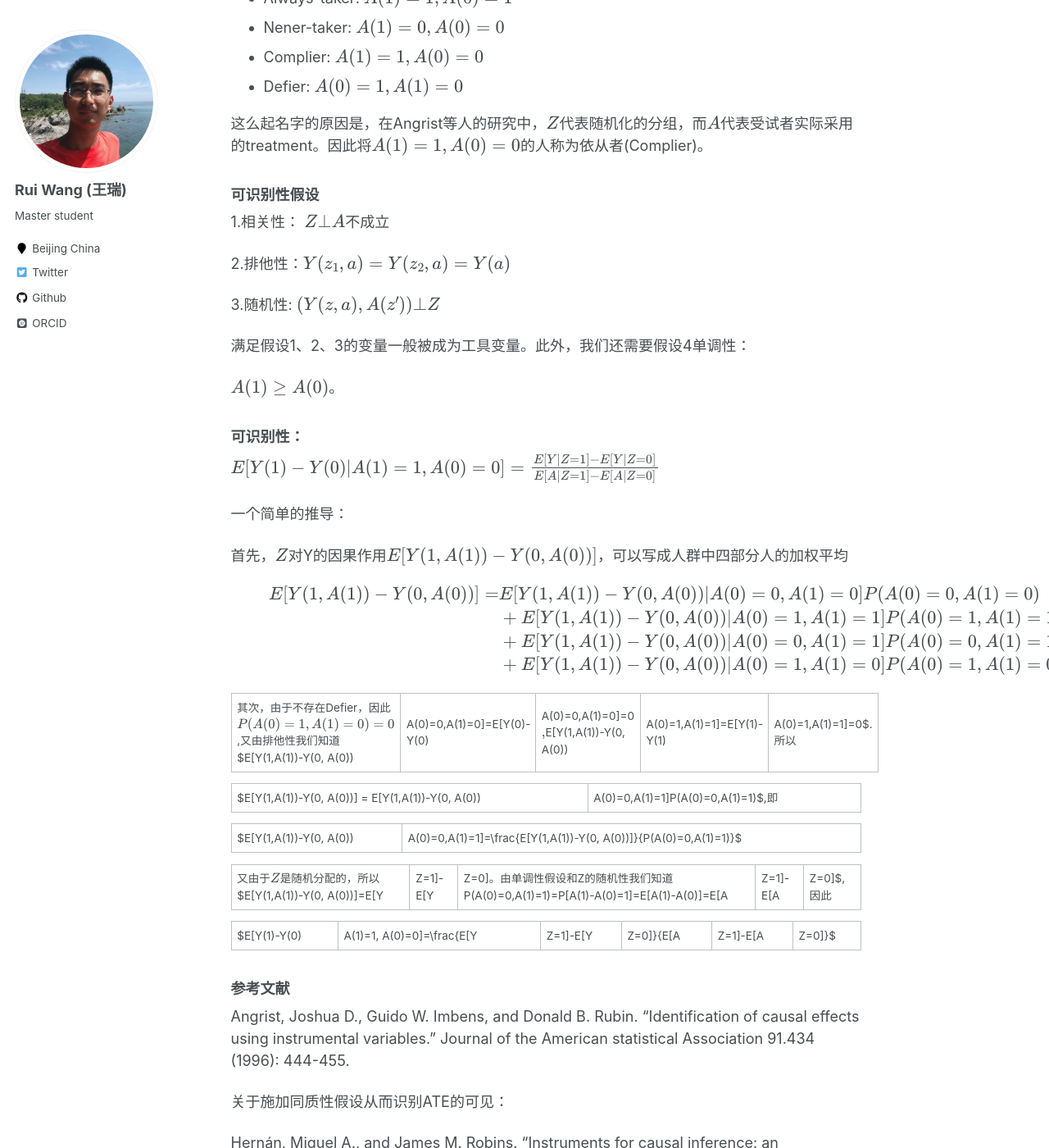
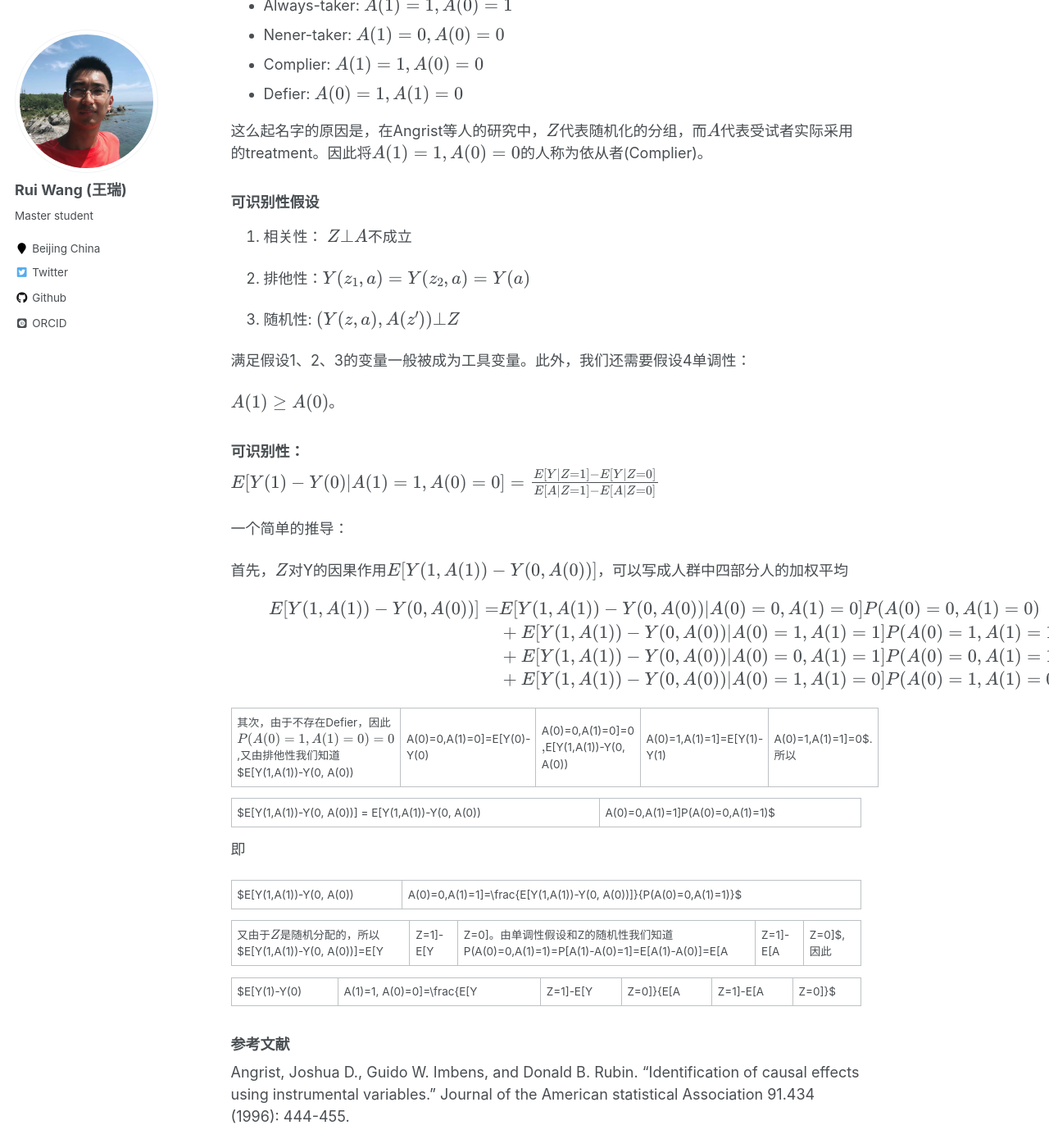
Before and after one commit to wangrui24/wangrui24, a Jekyll site: the page built from _posts/2022-07-12-blog-post-4.md, in a window 1280 px wide and 1400 px high, scrolled down 3992 px. Shown: the whole window at 82% size. Built offline with Jekyll 4.4.1, drawn with Linux system fonts in a browser that asks for light colours; some web fonts are replaced; formulas are drawn with MathJax 3; some of the changed text lies outside the part shown.

Commit message:
更改测试

```diff
--- a/_posts/2022-07-12-blog-post-4.md
+++ b/_posts/2022-07-12-blog-post-4.md
@@ -23,9 +23,9 @@ $\bot$：独立
 平均因果效应（Average Treatment Effect，ATE），即$E[Y(1)-Y(0)]$
 
 ### 可识别性假设：
-1.Consistency：$Y(a)=Y$如果$A=a$，其中$a$取值0或1
+1. Consistency：$Y(a)=Y$, 如果$A=a$，其中$a$取值0或1
 
-2.随机化实验：$Y(a)\bot A$
+2. 随机化实验：$Y(a)\bot A$
 
 ### 可识别性：
 $E[Y(a)]=E[Y(a)|A=a]=E[Y|A=a]$
@@ -143,11 +143,11 @@ $E[Y(1)-Y(0)|A(1)=1, A(0)=0]$
 这么起名字的原因是，在Angrist等人的研究中，$Z$代表随机化的分组，而$A$代表受试者实际采用的treatment。因此将$A(1)=1, A(0)=0$的人称为依从者(Complier)。
 
 ### 可识别性假设
-1.相关性： $Z\bot A$不成立
+1. 相关性： $Z\bot A$不成立
 
-2.排他性：$Y(z_1,a)=Y(z_2,a)=Y(a)$
+2. 排他性：$Y(z_1,a)=Y(z_2,a)=Y(a)$
 
-3.随机性: $(Y(z,a), A(z'))\bot Z$
+3. 随机性: $(Y(z,a), A(z'))\bot Z$
 
 满足假设1、2、3的变量一般被成为工具变量。此外，我们还需要假设4单调性：
 
@@ -171,7 +171,9 @@ $$
 
 其次，由于不存在Defier，因此$P(A(0)=1,A(1)=0)=0$,又由排他性我们知道$E[Y(1,A(1))-Y(0, A(0))|A(0)=0,A(1)=0]=E[Y(0)-Y(0)|A(0)=0,A(1)=0]=0$, $E[Y(1,A(1))-Y(0, A(0))|A(0)=1,A(1)=1]=E[Y(1)-Y(1)|A(0)=1,A(1)=1]=0$.所以
 
-$E[Y(1,A(1))-Y(0, A(0))] = E[Y(1,A(1))-Y(0, A(0))|A(0)=0,A(1)=1]P(A(0)=0,A(1)=1)$,即
+$E[Y(1,A(1))-Y(0, A(0))] = E[Y(1,A(1))-Y(0, A(0))|A(0)=0,A(1)=1]P(A(0)=0,A(1)=1)$
+
+即
 
 $E[Y(1,A(1))-Y(0, A(0))|A(0)=0,A(1)=1]=\frac{E[Y(1,A(1))-Y(0, A(0))]}{P(A(0)=0,A(1)=1)}$
 
```
